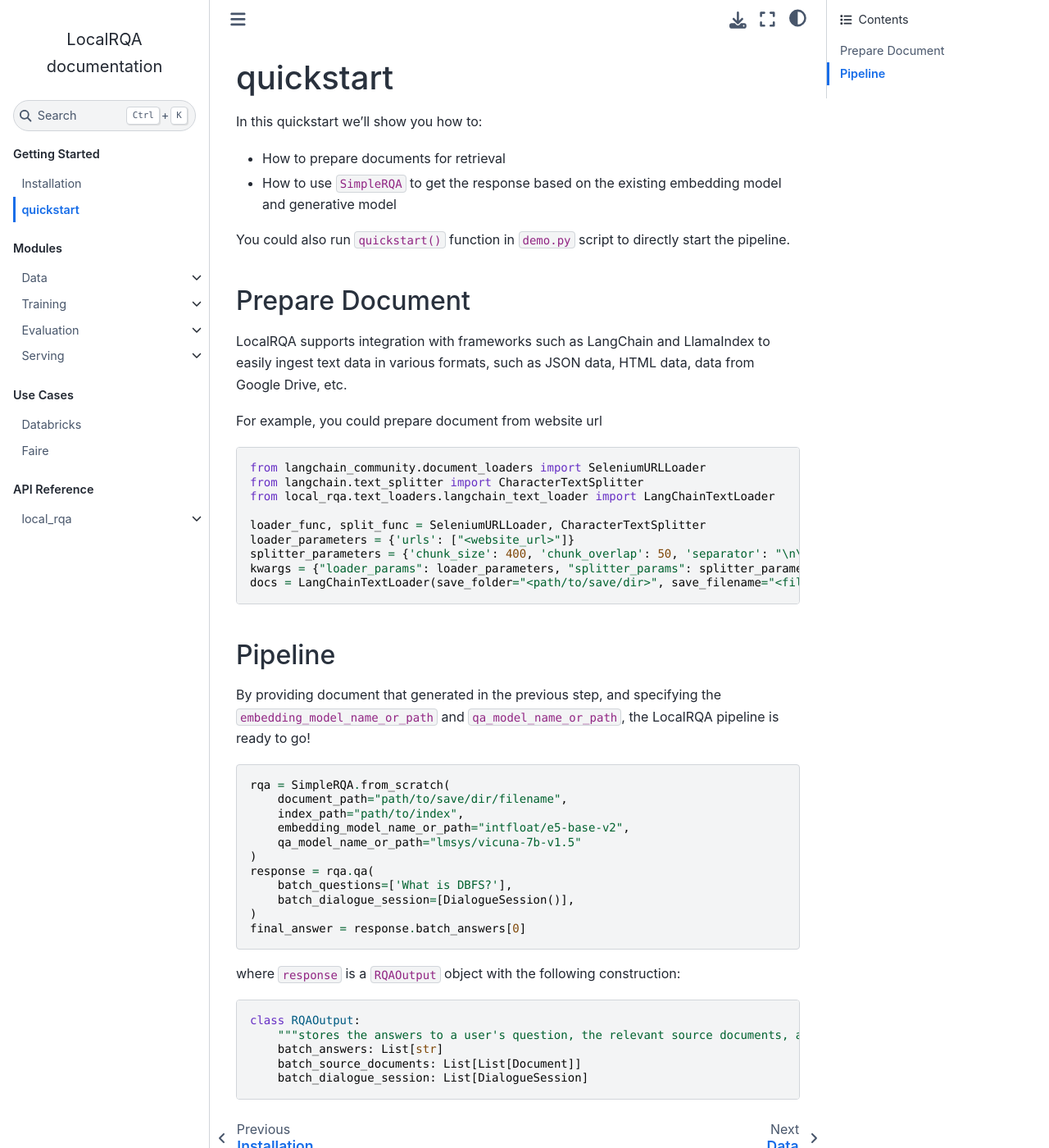
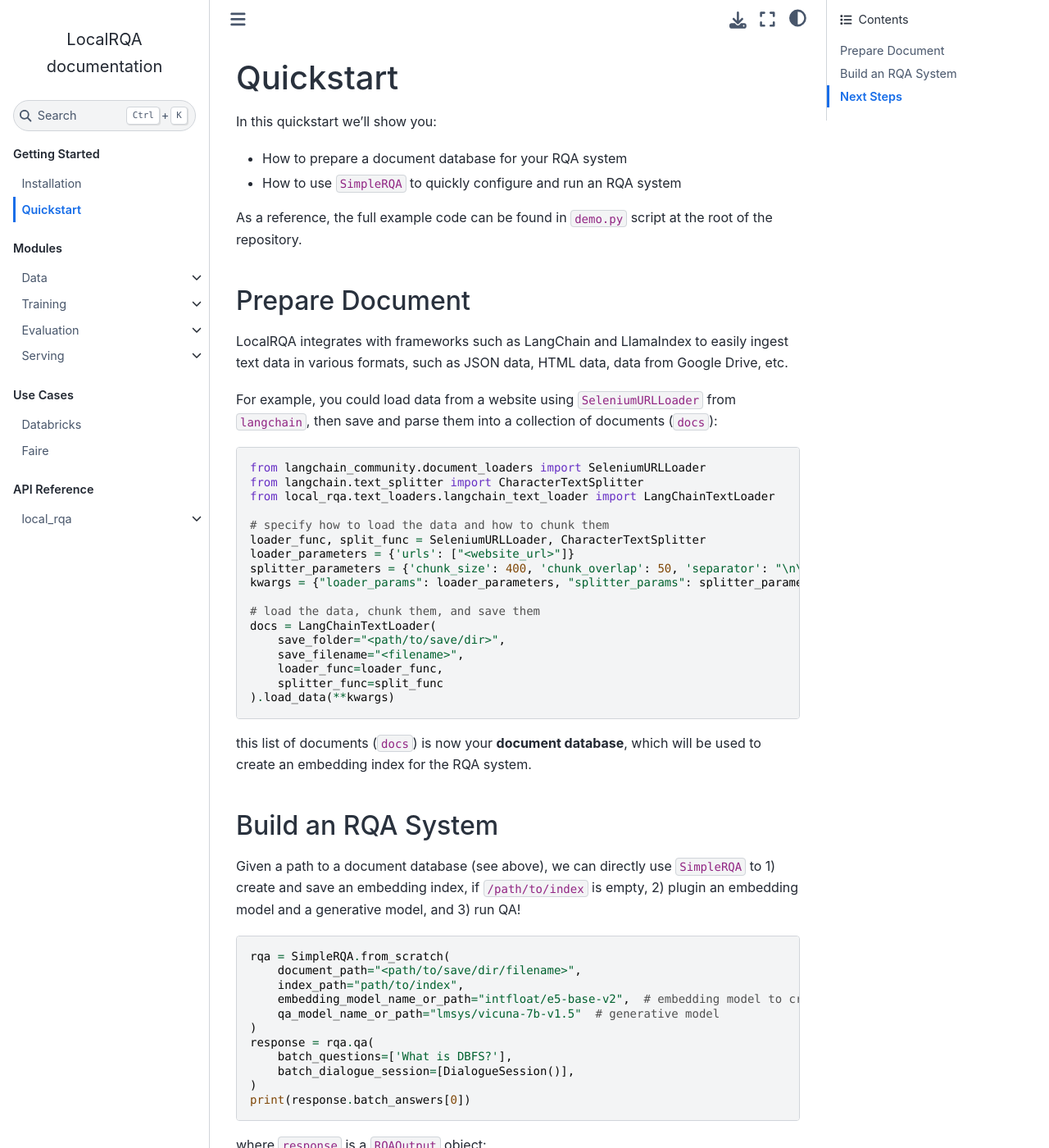
Before and after one commit to jasonyux/LocalRQA, a Sphinx documentation site: the page built from docs/getting_started/quickstart.rst, in a window 1280 px wide and 1400 px high. Shown: the whole window at 82% size. Built offline with Sphinx 7.4.7 and the Sphinx Book theme 1.1.4, drawn with Linux system fonts in a browser that asks for light colours; pages that are not in the unit, such as notebooks, are missing from menus; some of the changed text lies outside the part shown.

Commit message:
added docs for serving and added ..ref for main modules

```diff
--- a/docs/getting_started/quickstart.rst
+++ b/docs/getting_started/quickstart.rst
@@ -1,52 +1,73 @@
-quickstart
+Quickstart
 ==========
 
-In this quickstart we'll show you how to:
+In this quickstart we'll show you:
 
-- How to prepare documents for retrieval
-- How to use ``SimpleRQA`` to get the response based on the existing embedding model and generative model
+- How to prepare a document database for your RQA system
+- How to use ``SimpleRQA`` to quickly configure and run an RQA system
 
-You could also run ``quickstart()`` function in ``demo.py`` script to directly start the pipeline.
+As a reference, the full example code can be found in ``demo.py`` script at the root of the repository.
 
 
 Prepare Document
 ----------------
 
-LocalRQA supports integration with frameworks such as LangChain and LlamaIndex to easily ingest text data in various formats, such as JSON data, HTML data, data from Google Drive, etc.
+LocalRQA integrates with frameworks such as LangChain and LlamaIndex to easily ingest text data in various formats, such as JSON data, HTML data, data from Google Drive, etc.
 
-For example, you could prepare document from website url
+For example, you could load data from a website using ``SeleniumURLLoader`` from ``langchain``, then save and parse them into a collection of documents (``docs``):
 ::
     from langchain_community.document_loaders import SeleniumURLLoader
     from langchain.text_splitter import CharacterTextSplitter
     from local_rqa.text_loaders.langchain_text_loader import LangChainTextLoader
 
+    # specify how to load the data and how to chunk them
     loader_func, split_func = SeleniumURLLoader, CharacterTextSplitter
     loader_parameters = {'urls': ["<website_url>"]}
     splitter_parameters = {'chunk_size': 400, 'chunk_overlap': 50, 'separator': "\n\n"}
     kwargs = {"loader_params": loader_parameters, "splitter_params": splitter_parameters}
-    docs = LangChainTextLoader(save_folder="<path/to/save/dir>", save_filename="<filename>", loader_func=loader_func, splitter_func=split_func).load_data(**kwargs)
+
+    # load the data, chunk them, and save them
+    docs = LangChainTextLoader(
+        save_folder="<path/to/save/dir>",
+        save_filename="<filename>",
+        loader_func=loader_func,
+        splitter_func=split_func
+    ).load_data(**kwargs)
 
 
-Pipeline
---------
-By providing document that generated in the previous step, and specifying the ``embedding_model_name_or_path`` and ``qa_model_name_or_path``, the LocalRQA pipeline is ready to go!
+this list of documents (``docs``) is now your **document database**, which will be used to create an embedding index for the RQA system.
+
+
+Build an RQA System
+----------------
+Given a path to a document database (see above), we can directly use ``SimpleRQA`` to 1) create and save an embedding index, if ``/path/to/index`` is empty, 2) plugin an embedding model and a generative model, and 3) run QA!
 ::
     rqa = SimpleRQA.from_scratch(
-        document_path="path/to/save/dir/filename",
+        document_path="<path/to/save/dir/filename>",
         index_path="path/to/index",
-        embedding_model_name_or_path="intfloat/e5-base-v2",
-        qa_model_name_or_path="lmsys/vicuna-7b-v1.5"
+        embedding_model_name_or_path="intfloat/e5-base-v2",  # embedding model to create the index and perform search
+        qa_model_name_or_path="lmsys/vicuna-7b-v1.5"  # generative model
     )
     response = rqa.qa(
         batch_questions=['What is DBFS?'],
         batch_dialogue_session=[DialogueSession()],
     )
-    final_answer = response.batch_answers[0]
+    print(response.batch_answers[0])
 
-where ``response`` is a ``RQAOutput`` object with the following construction::
+where ``response`` is a ``RQAOutput`` object::
 
     class RQAOutput:
         """stores the answers to a user's question, the relevant source documents, and the UPDATED dialogue history"""
         batch_answers: List[str]
         batch_source_documents: List[List[Document]]
         batch_dialogue_session: List[DialogueSession]
+
+
+Next Steps
+--------
+
+Beyond this simple example, you can:
+
+- train your own embedding model/generative models using algorithms we implemented from latest research (:ref:`train-main`)
+- evaluate your RQA system with automatic metrics (:ref:`evaluation-main`)
+- deploy your RQA system to interact with real users (:ref:`serving-main`)
--- a/docs/modules/data.rst
+++ b/docs/modules/data.rst
@@ -1,3 +1,5 @@
+.. _data-main:
+
 Data
 ====
 
--- a/docs/modules/evaluation.rst
+++ b/docs/modules/evaluation.rst
@@ -1,3 +1,5 @@
+.. _evaluation-main:
+
 Evaluation
 ==========
 
--- /dev/null
+++ b/docs/modules/serving/acc_frameworks.rst
@@ -0,0 +1,4 @@
+.. _serving-acc-frameworks:
+
+Inference Acceleration Frameworks
+==================================
--- /dev/null
+++ b/docs/modules/serving/interactive.rst
@@ -0,0 +1,4 @@
+.. _serving-interactive-eval:
+
+Interactive Chat
+================
--- a/docs/modules/training.rst
+++ b/docs/modules/training.rst
@@ -1,3 +1,5 @@
+.. _train-main:
+
 Training
 ========
 
```
Also changed, not shown: docs/DOCS_README.md (+1 -2 lines), docs/modules/serving.rst (+51 -1 lines), docs/modules/serving/human_eval.rst (added, +20 -0 lines), docs/modules/serving/serving.rst (deleted, +0 -67 lines), docs/_static/serving/human_eval_ui.png (added), docs/_static/serving/interactive_ui.png (added), 8 other files.
